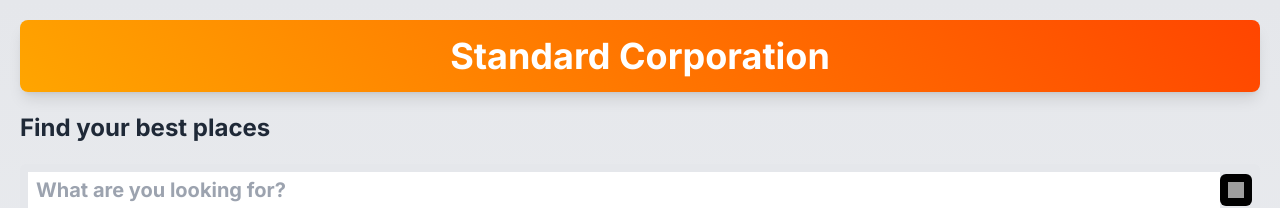
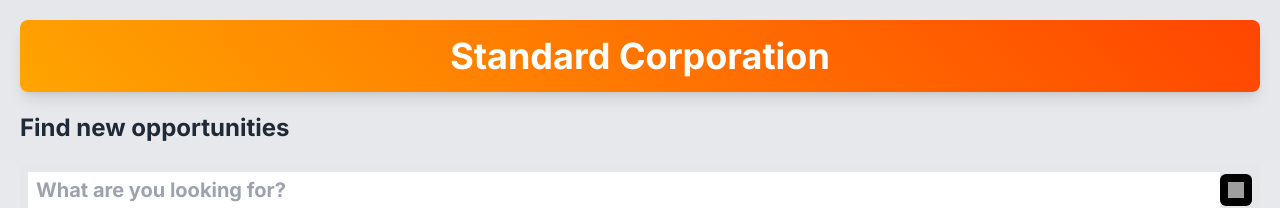
Before and after one commit to timons-AI/standard-intern, a Next.js app in the folder standard-intern/: page / in a window 1280 px wide. Shown: the top 208 px of the page. Built offline with nearby package versions, Linux system fonts and the light colour scheme; grey boxes are pictures that could not be loaded.

Commit message:
Update page.tsx

```diff
--- a/standard-intern/src/app/page.tsx
+++ b/standard-intern/src/app/page.tsx
@@ -15,7 +15,7 @@ const Home = () => {
 </div>
 
 
-      <h2 className="text-gray-800 font-bold text-2xl mt-5">Find your best places</h2>
+      <h2 className="text-gray-800 font-bold text-2xl mt-5">Find new opportunities</h2>
 
       <div className="bg-gray-200 rounded-md p-2 flex items-center mt-5">
         <input
```
